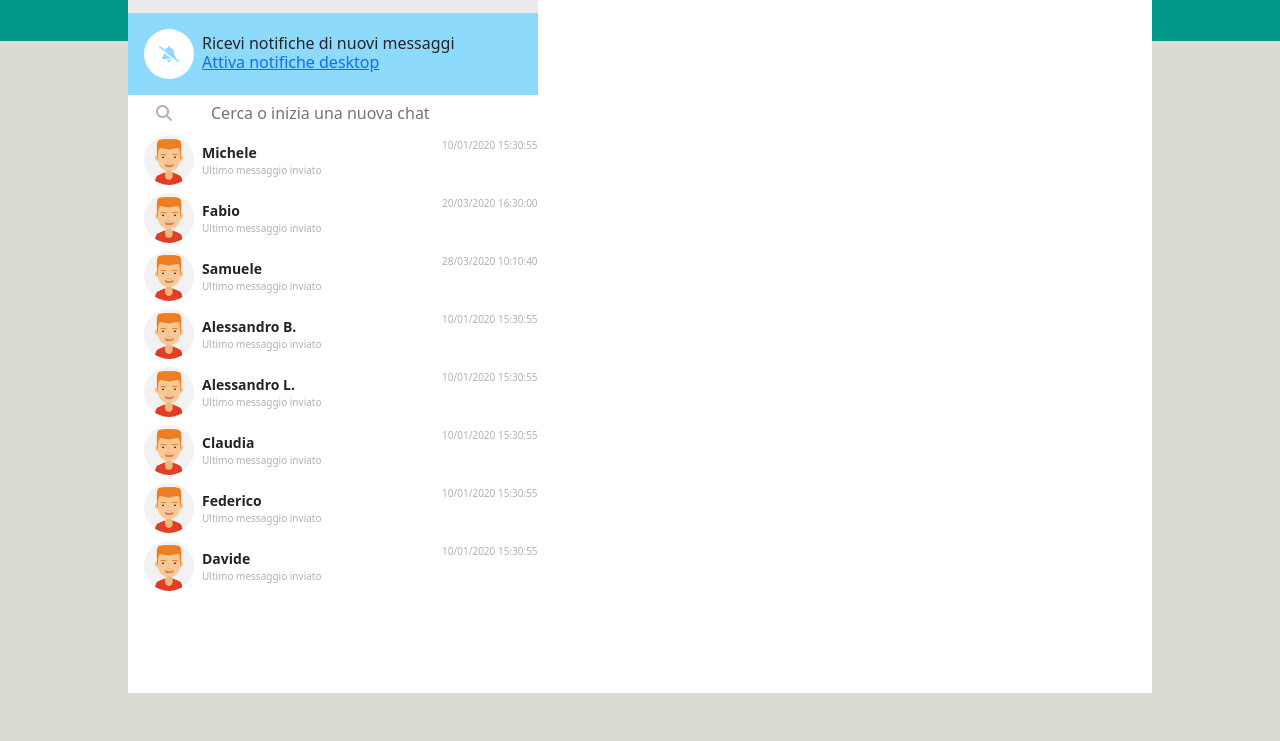
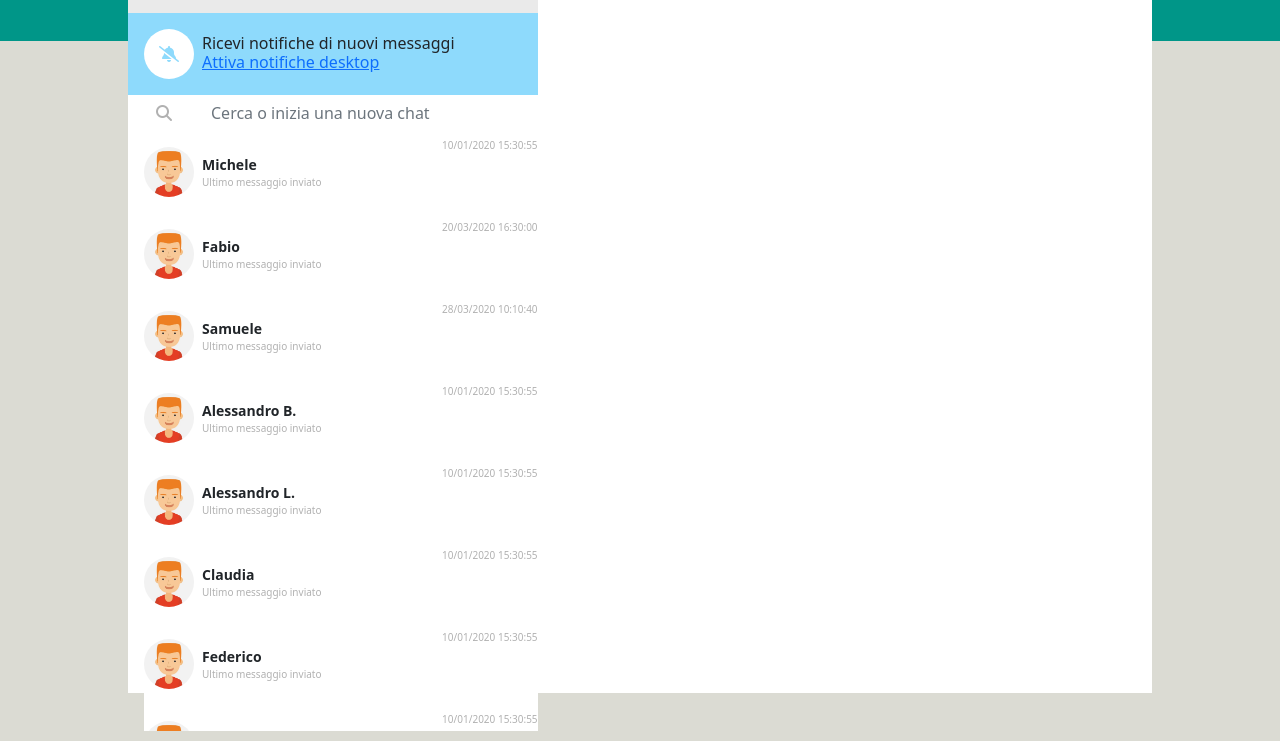
Before and after one commit to Dan97O/vue-boolzapp, a plain HTML site: page milestone_1/index.html in a window 1280 px wide. Shown: the part 83-824 px from the top of the page. Drawn offline with nearby package versions, Linux system fonts and the light colour scheme.

Commit message:
add overflow y users contacts

```diff
--- a/milestone_1/assets/css/style.css
+++ b/milestone_1/assets/css/style.css
@@ -1,7 +1,7 @@
 body{
   height: 100vh;
   background: linear-gradient(var(--wa-gradient-green) 15%, var(--wa-gradient-light) 10% );
-  overflow: hidden;
+   overflow: hidden;
 }
 
 :root {
@@ -85,6 +85,13 @@ body{
   color: var(--wa-header-icon);
 }
 /* #endregion search group */
+
+/* #region users_contacts */
+.users{
+  height: 600px;
+  overflow-y: auto;
+}
+
 .user_name{
   font-size: 14px;
 }
@@ -98,3 +105,4 @@ body{
   font-size: 10px;
   color: var(--wa-header-icon);
 }
+/* #endregion users_contacts */
--- a/milestone_1/index.html
+++ b/milestone_1/index.html
@@ -66,24 +66,27 @@
         <div class="users overflow-auto ps-3 d-flex flex-column ">
           <div class="d-flex align-items-center bg-white" v-for="(user, index) in contacts">
             <div class="d-flex justify-content-between w-100">
-
               <div class="d-flex align-items-center">
-                <img class="img-fluid circle my-1 me-2" src="./assets/img/avatar_1.jpg" alt="user.name">
+                <img class="img-fluid circle my-3 me-2" src="./assets/img/avatar_1.jpg" alt="user.name">
                 <div class="user_txt">
                   <div class="user_name fw-semibold">{{user.name}}</div>
                   <div class="last_message_sent"> Ultimo messaggio inviato
                   </div>
                 </div>
+                <!-- /user_txt -->
               </div>
-
               <div class="user_hour">
                 <span class="hour_message"> {{user.messages[0].date}} </span>
               </div>
+              <!-- /user_hour -->
             </div>
+            <!-- /d-flex justify-content-between w-100 -->
           </div>
 
         </div>
+        <!-- /users -->
   </div>
+  <!-- /#app -->
 
 
 
```
